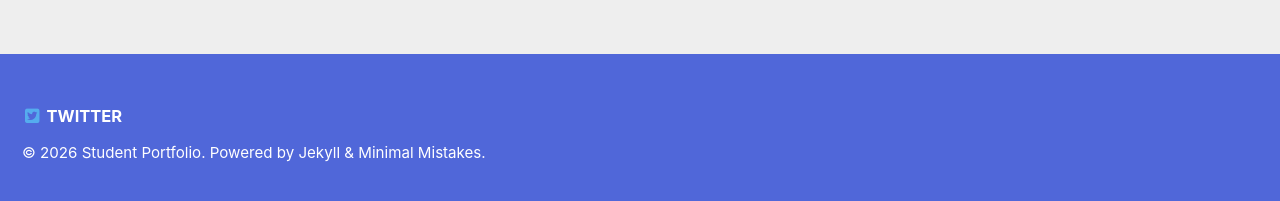
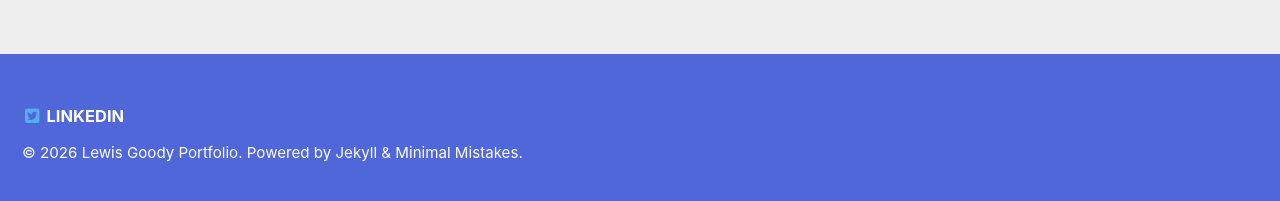
Before and after one commit to Sergeant-Salmon/Sergeant-Salmon.github.io, a Jekyll site: the page built from _pages/index.md, in a window 1280 px wide and 900 px high, scrolled down 591 px. Shown: the part 692-893 px from the top of the window. Built offline with Jekyll 4.4.1, drawn with Linux system fonts in a browser that asks for light colours; some of the changed text lies outside the part shown.

Commit message:
Update portfolio details for Lewis Goody

```diff
--- a/_config.yml
+++ b/_config.yml
@@ -1,5 +1,5 @@
 # Basic site settings (edit these first)
-title: "Student Portfolio" # Site title shown in the browser and header
+title: "Lewis Goody Portfolio" # Site title shown in the browser and header
 title_separator: "-"
 subtitle: # site tagline that appears below site title in masthead
 description: "A simple portfolio starter for games students." # Short site summary
@@ -20,10 +20,10 @@ favicon_version: 1 # Increment to force browsers to refresh the favicon
 
 # Site Author
 author:
-  name: "Student Name" # Name of the student
+  name: "Lewis Goody" # Name of the student
   avatar: # path of avatar image, e.g. "/assets/images/bio-photo.jpg"
   bio: "Add short bio here" # Bio of the student
-  location: "Add location here" # Location of the student
+  location: "Belfast" # Location of the student
   email: # Email of the student
 
   # Author links
@@ -50,7 +50,7 @@ author:
 # Site Footer
 footer: # Site footer
   links: # Footer links
-    - label: "Twitter" # Twitter link
+    - label: "LinkedIn" # Twitter link
       icon: "fab fa-fw fa-twitter-square"
       url: "https://twitter.com/"
       target: "_blank"
```
